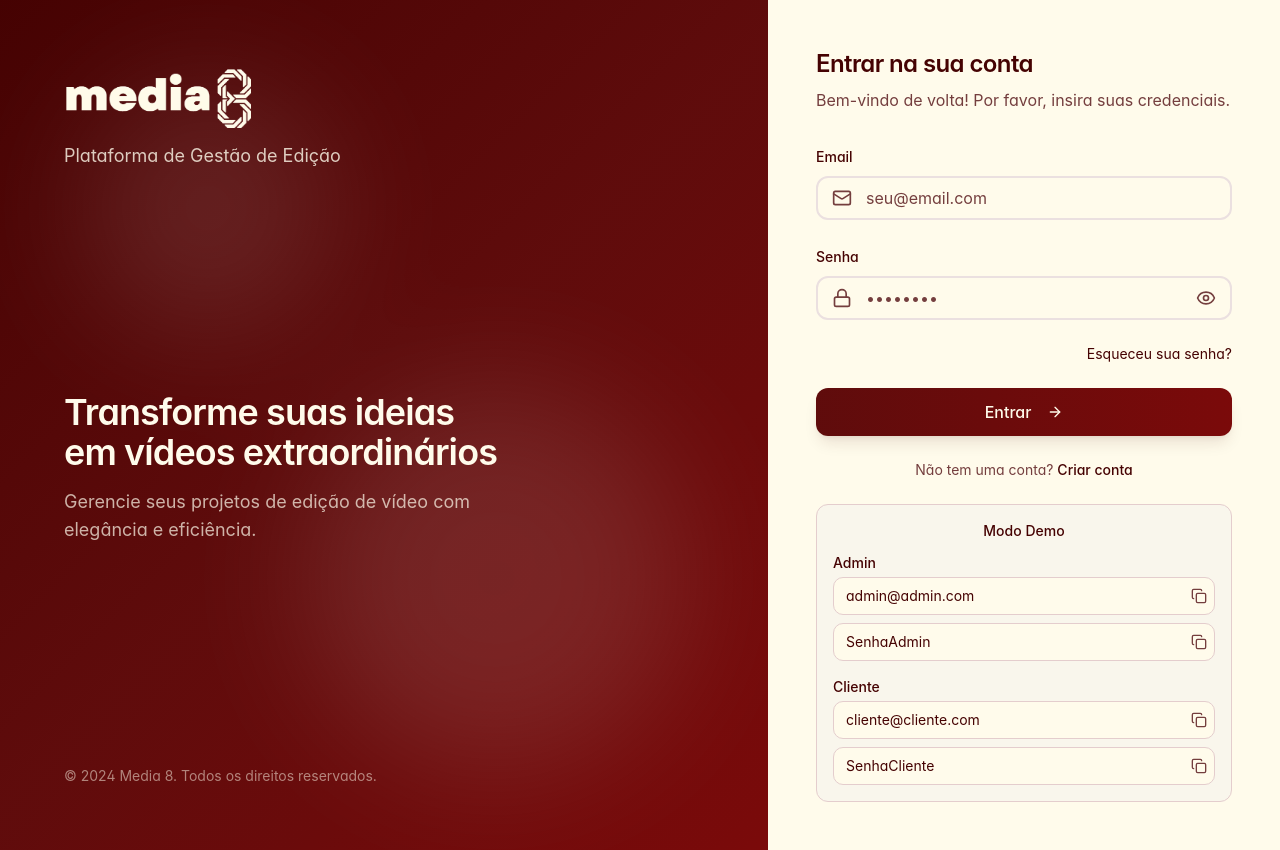
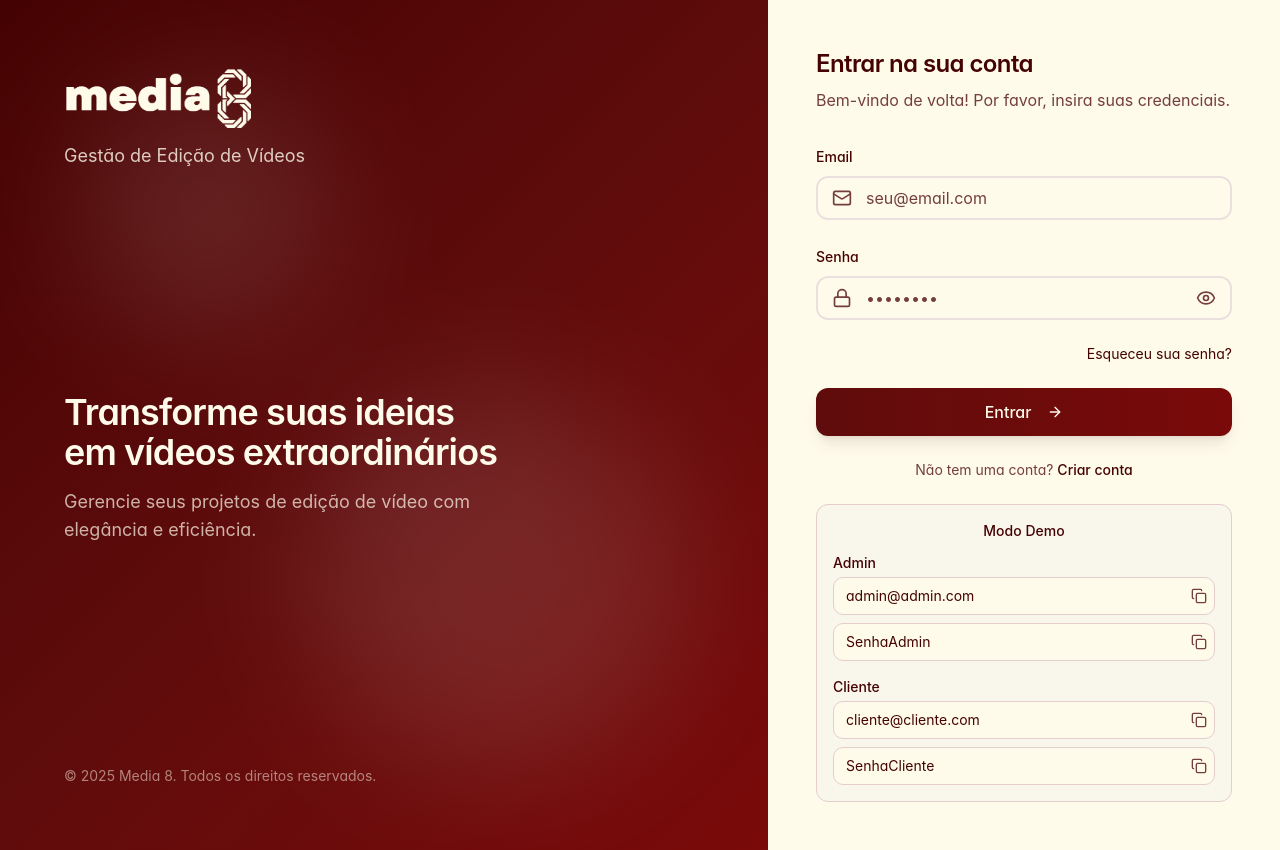
Before and after one commit to Havenox/media8-app-v1, a React (Vite) app in the folder media8-web/: page /login in a window 1280 px wide. Built offline with nearby package versions, Linux system fonts and the light colour scheme; no server answers; the HTML template or start-up script is replaced by a standard one.

Commit message:
feat(branding,web): corrigido texto e logo faltando em alguns lugares

```diff
--- a/media8-web/src/components/layout/MobileNav.tsx
+++ b/media8-web/src/components/layout/MobileNav.tsx
@@ -76,7 +76,7 @@ const MobileNav: React.FC<MobileNavProps> = ({ open, onOpenChange }) => {
               <Link to="/dashboard" onClick={handleNavClick} className="flex items-center gap-3 transition-opacity duration-200 hover:opacity-80">
                 <div>
                   <BrandLogo variant="cream" size="sm" href="/dashboard" />
-                  <p className="text-xs text-sidebar-foreground/60">Gestão de Edição</p>
+                  <p className="text-xs text-sidebar-foreground/60">Gestão de Edição de Vídeos</p>
                 </div>
               </Link>
             </div>
--- a/media8-web/src/components/layout/Sidebar.tsx
+++ b/media8-web/src/components/layout/Sidebar.tsx
@@ -71,7 +71,7 @@ const Sidebar: React.FC<SidebarProps> = ({ collapsed, onToggle }) => {
             >
               <div>
                 <BrandLogo variant="cream" size="sm" href="/dashboard" />
-                <p className="text-xs text-sidebar-foreground/60">Gestão de Edição</p>
+                <p className="text-xs text-sidebar-foreground/60">Gestão de Edição de Vídeos</p>
               </div>
             </motion.div>
           )}
--- a/media8-web/src/pages/LoginPage.tsx
+++ b/media8-web/src/pages/LoginPage.tsx
@@ -119,7 +119,7 @@ const LoginPage: React.FC = () => {
           <Link to="/">
             <BrandLogo variant="cream" size="lg" />
             <p className="mt-2 text-cream/80 text-lg">
-              Plataforma de Gestão de Edição
+              Gestão de Edição de Vídeos
             </p>
           </Link>
 
@@ -145,7 +145,7 @@ const LoginPage: React.FC = () => {
 
           {/* Footer */}
           <div className="text-cream/50 text-sm">
-            © 2024 Media 8. Todos os direitos reservados.
+            © {new Date().getFullYear()} Media 8. Todos os direitos reservados.
           </div>
         </div>
       </motion.div>
@@ -160,8 +160,10 @@ const LoginPage: React.FC = () => {
         <div className="w-full max-w-md">
           {/* Mobile Logo */}
           <div className="lg:hidden mb-8 text-center">
-            <h1 className="text-3xl font-bold text-primary">Media 8</h1>
-            <p className="text-muted-foreground">Plataforma de Gestão</p>
+            <Link to="/">
+              <BrandLogo variant="wine" size="md" />
+              <p className="text-muted-foreground">Gestão de Edição de Vídeos</p>
+            </Link>
           </div>
 
           {/* Form Header */}
--- a/media8-web/src/pages/SignupPage.tsx
+++ b/media8-web/src/pages/SignupPage.tsx
@@ -118,7 +118,7 @@ const SignupPage: React.FC = () => {
           <Link to="/">
             <BrandLogo variant="cream" size="lg" />
             <p className="mt-2 text-cream/80 text-lg">
-              Plataforma de Gestão de Edição
+              Gestão de Edição de Vídeos
             </p>
           </Link>
 
@@ -144,7 +144,7 @@ const SignupPage: React.FC = () => {
 
           {/* Footer */}
           <div className="text-cream/50 text-sm">
-            © 2024 Media 8. Todos os direitos reservados.
+            © {new Date().getFullYear()} Media 8. Todos os direitos reservados.
           </div>
         </div>
       </motion.div>
@@ -160,8 +160,8 @@ const SignupPage: React.FC = () => {
           {/* Mobile Logo */}
           <div className="lg:hidden mb-8 text-center">
             <Link to="/">
-              <h1 className="text-3xl font-bold text-primary">Media 8</h1>
-              <p className="text-muted-foreground">Plataforma de Gestão</p>
+              <BrandLogo variant="wine" size="md" />
+              <p className="text-muted-foreground">Gestão de Edição de Vídeos</p>
             </Link>
           </div>
 
```
